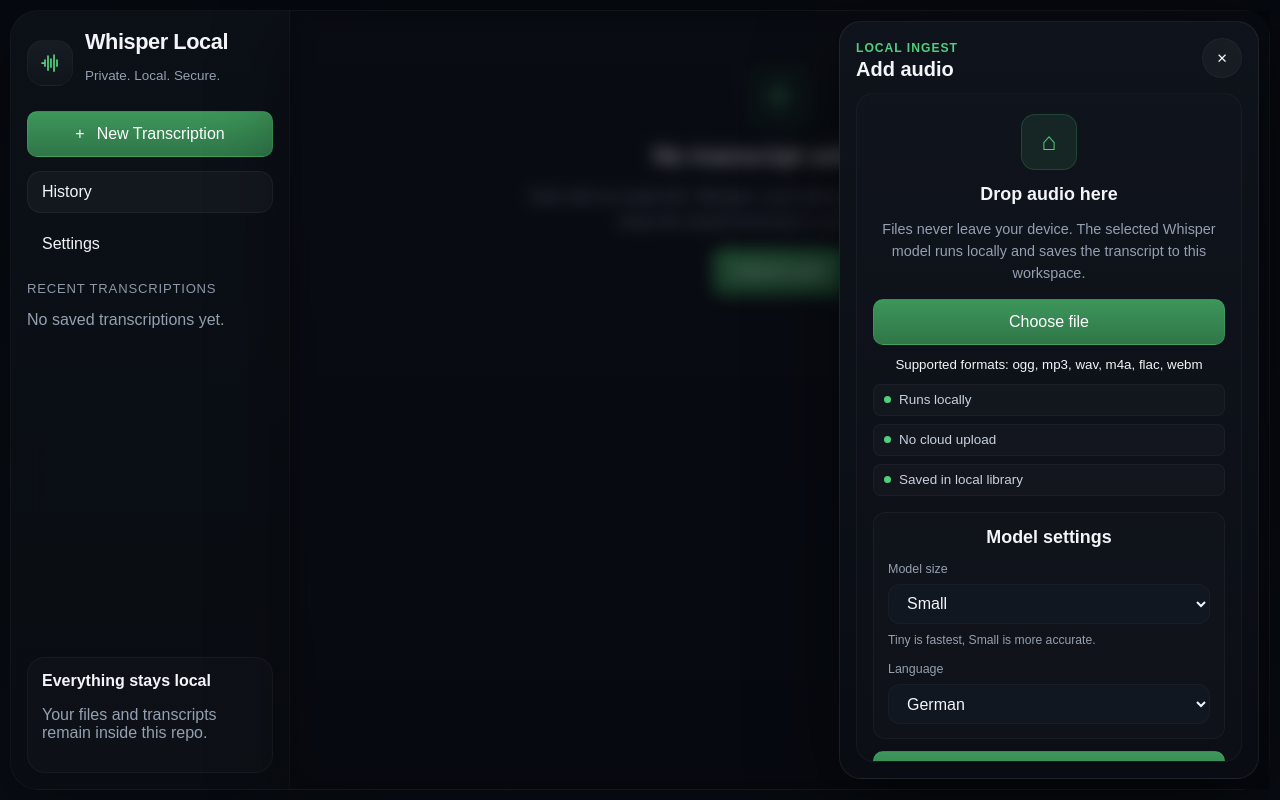
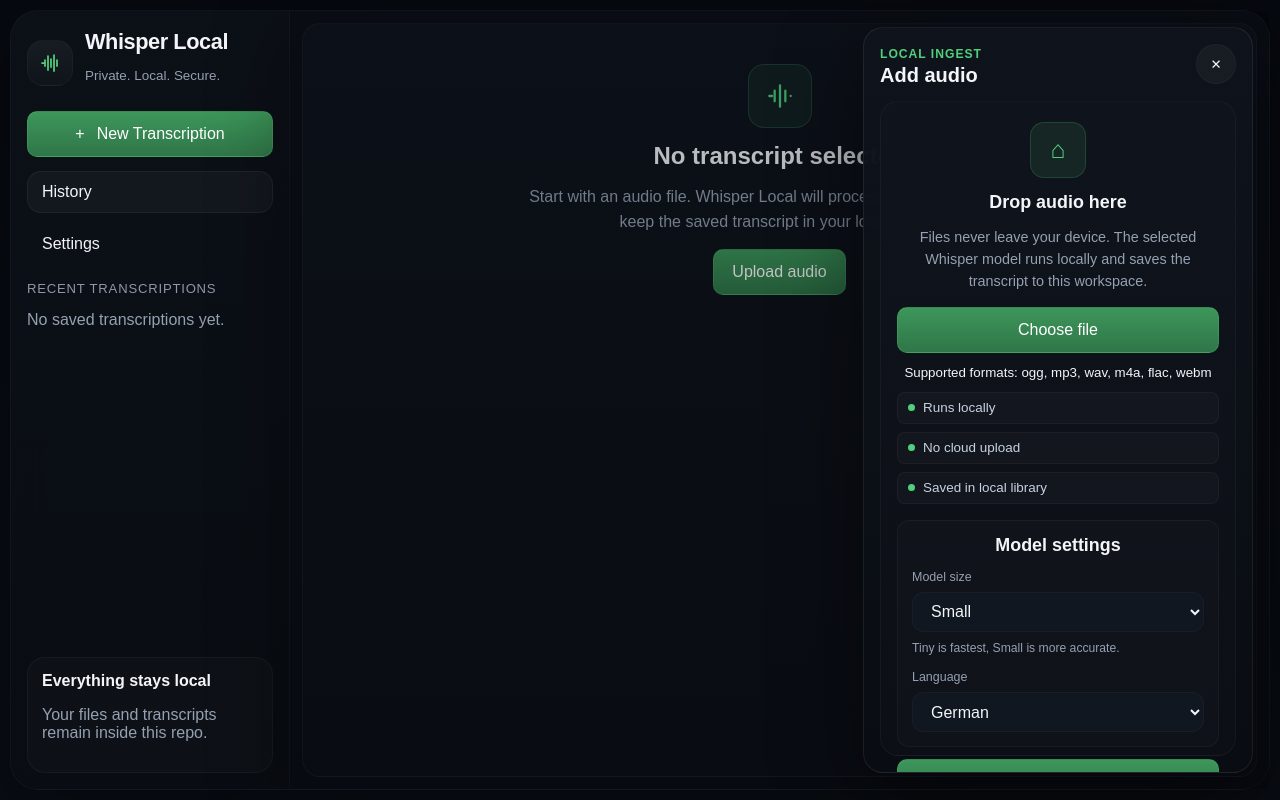
Before and after one commit to burnz0/whisper-local, a Flask app: page / in a window 1280 px wide. Run offline with Flask 3, Linux system fonts and the light colour scheme; some libraries are stand-ins or nearby versions.

Commit message:
Polish contextual ingest layout

```diff
--- a/static/styles.css
+++ b/static/styles.css
@@ -85,6 +85,7 @@ body::before {
   border-radius: 0 28px 28px 0;
   border-left: 0;
   padding: 12px;
+  min-width: 0;
   min-height: 0;
 }
 
@@ -553,8 +554,10 @@ input[type="search"] {
 
 .detail-panel {
   display: grid;
+  grid-template-columns: minmax(0, 1fr);
   grid-template-rows: auto auto 1fr auto;
   height: 100%;
+  min-width: 0;
   min-height: 0;
   overflow: hidden;
 }
@@ -565,6 +568,10 @@ input[type="search"] {
   justify-content: space-between;
   gap: 16px;
   align-items: start;
+}
+
+.detail-header > div:first-child {
+  min-width: 0;
 }
 
 .detail-header h2 {
@@ -741,7 +748,7 @@ input[type="search"] {
 
 .segment {
   display: grid;
-  grid-template-columns: 34px 70px 1fr auto;
+  grid-template-columns: 34px 70px minmax(0, 1fr) auto;
   gap: 10px;
   align-items: start;
   padding: 9px 8px;
@@ -822,11 +829,13 @@ input[type="search"] {
 }
 
 .segment p {
+  min-width: 0;
   margin: 0;
   font-size: 0.95rem;
   line-height: 1.5;
   font-weight: 400;
   color: rgba(243, 245, 248, 0.92);
+  overflow-wrap: anywhere;
 }
 
 .segment mark {
@@ -1082,8 +1091,7 @@ body.is-playing .waveform span:nth-child(4n) {
 .context-backdrop {
   position: fixed;
   inset: 0;
-  background: rgba(4, 7, 12, 0.54);
-  backdrop-filter: blur(8px);
+  background: rgba(4, 7, 12, 0.24);
   z-index: 35;
 }
 
@@ -1093,16 +1101,18 @@ body.is-playing .waveform span:nth-child(4n) {
 
 .context-panel {
   position: fixed;
-  top: 10px;
-  right: 10px;
-  bottom: 10px;
+  top: 16px;
+  right: 16px;
+  bottom: 16px;
   z-index: 40;
-  width: min(420px, calc(100vw - 20px));
+  width: min(390px, calc(100vw - 32px));
   display: grid;
-  grid-template-rows: auto minmax(0, 1fr);
-  gap: 12px;
+  grid-template-rows: auto auto;
+  align-content: start;
+  gap: 14px;
   padding: 16px;
-  border-radius: 22px;
+  overflow: auto;
+  border-radius: 20px;
   border: 1px solid rgba(255, 255, 255, 0.07);
   background: linear-gradient(180deg, rgba(15, 20, 28, 0.98), rgba(9, 13, 19, 0.98));
   box-shadow: 0 28px 90px rgba(0, 0, 0, 0.46);
@@ -1122,6 +1132,10 @@ body.is-playing .waveform span:nth-child(4n) {
 .context-panel__header h2 {
   margin: 2px 0 0;
   font-size: 1.25rem;
+}
+
+.context-panel .upload-card {
+  overflow: visible;
 }
 
 .eyebrow {
@@ -1275,9 +1289,8 @@ body.is-dragging-file .drop-target {
 .drop-target strong {
   font-size: 1.2rem;
 }
-}
 
-@media (max-width: 1180px) {
+@media (max-width: 860px) {
   body {
     overflow: auto;
   }
```
Also changed, not shown: TODO.md (+5 -0 lines).
